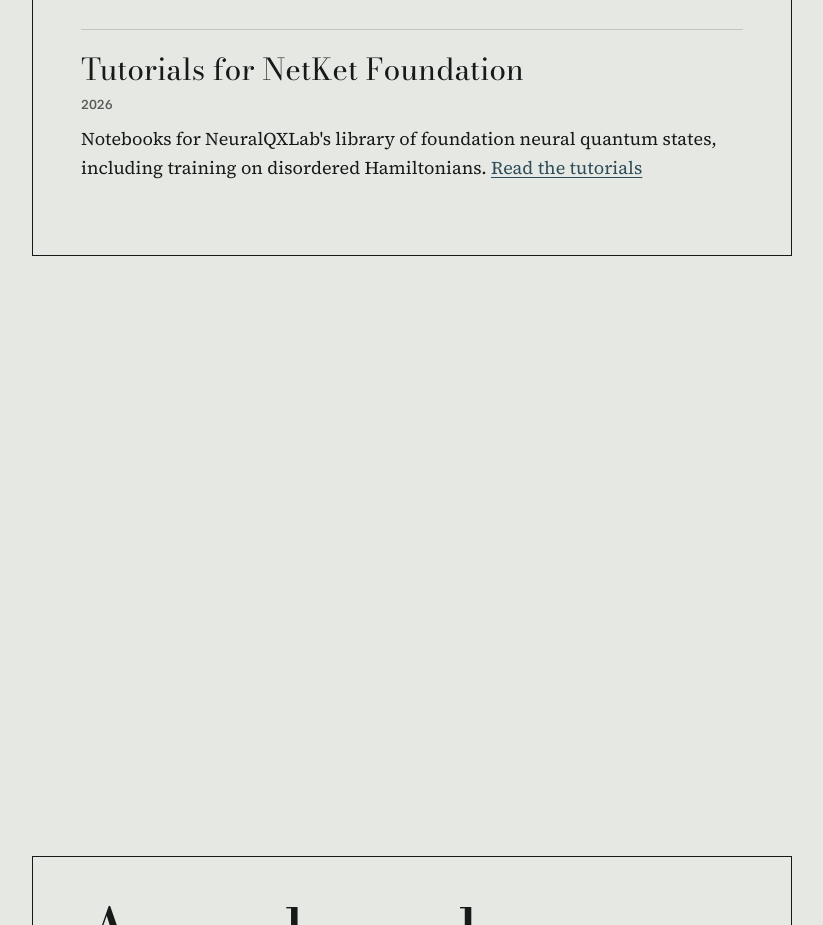
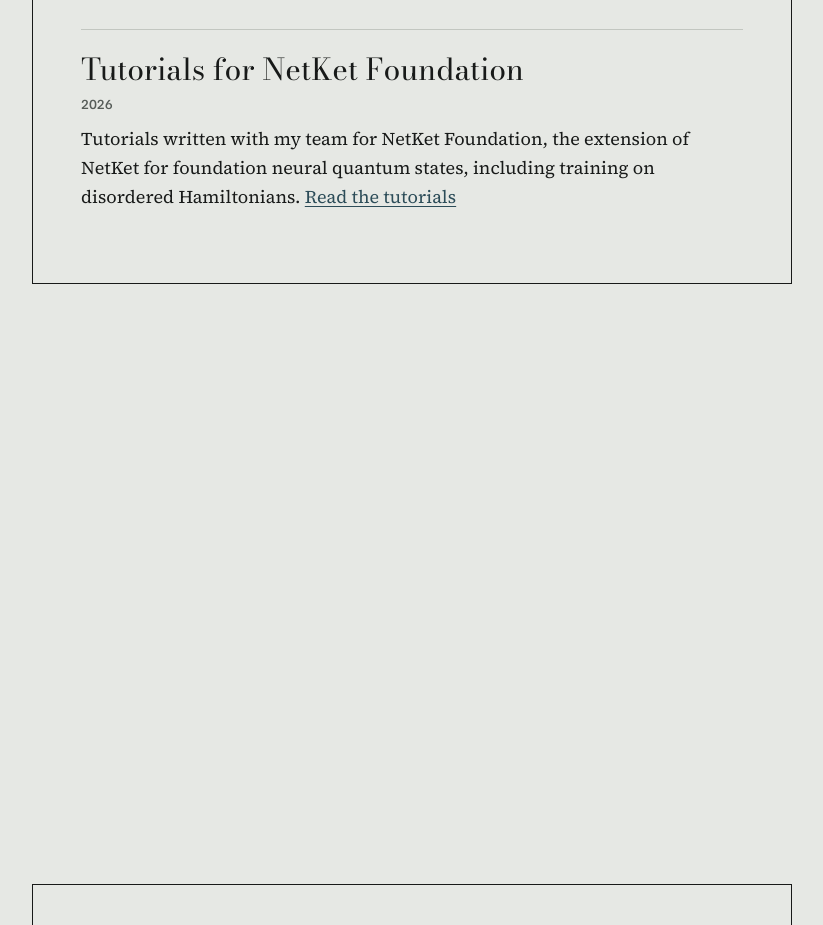
Before and after one commit to MaxAngl/MaxAngl.github.io, a plain HTML site: page index.html in a window 1280 px wide. Shown: the part 2943-3868 px from the top of the page, without its empty margins (228-1051 px from the left). Drawn offline with Linux system fonts and the light colour scheme; animation ran at ten frames a second.

Commit message:
Clarify NetKet Foundation tutorials
Co-Authored-By: Claude Opus 5.5 <noreply@anthropic.com>
Claude-Session: https://claude.ai/code/session_017tro9a992fgqkMzNcrRosN

```diff
--- a/index.html
+++ b/index.html
@@ -183,7 +183,7 @@ h2 + .list, h2 + .entry { margin-top: 26px; }
       <article class="entry">
         <h3>Tutorials for NetKet Foundation</h3>
         <p class="meta">2026</p>
-        <p>Notebooks for NeuralQXLab's library of foundation neural quantum states, including training on disordered Hamiltonians. <a href="https://netket.github.io/netket_foundation/tutorials/index.html">Read the tutorials</a></p>
+        <p>Tutorials written with my team for NetKet Foundation, the extension of NetKet for foundation neural quantum states, including training on disordered Hamiltonians. <a href="https://netket.github.io/netket_foundation/tutorials/index.html">Read the tutorials</a></p>
       </article>
     </div>
   </section>
```
